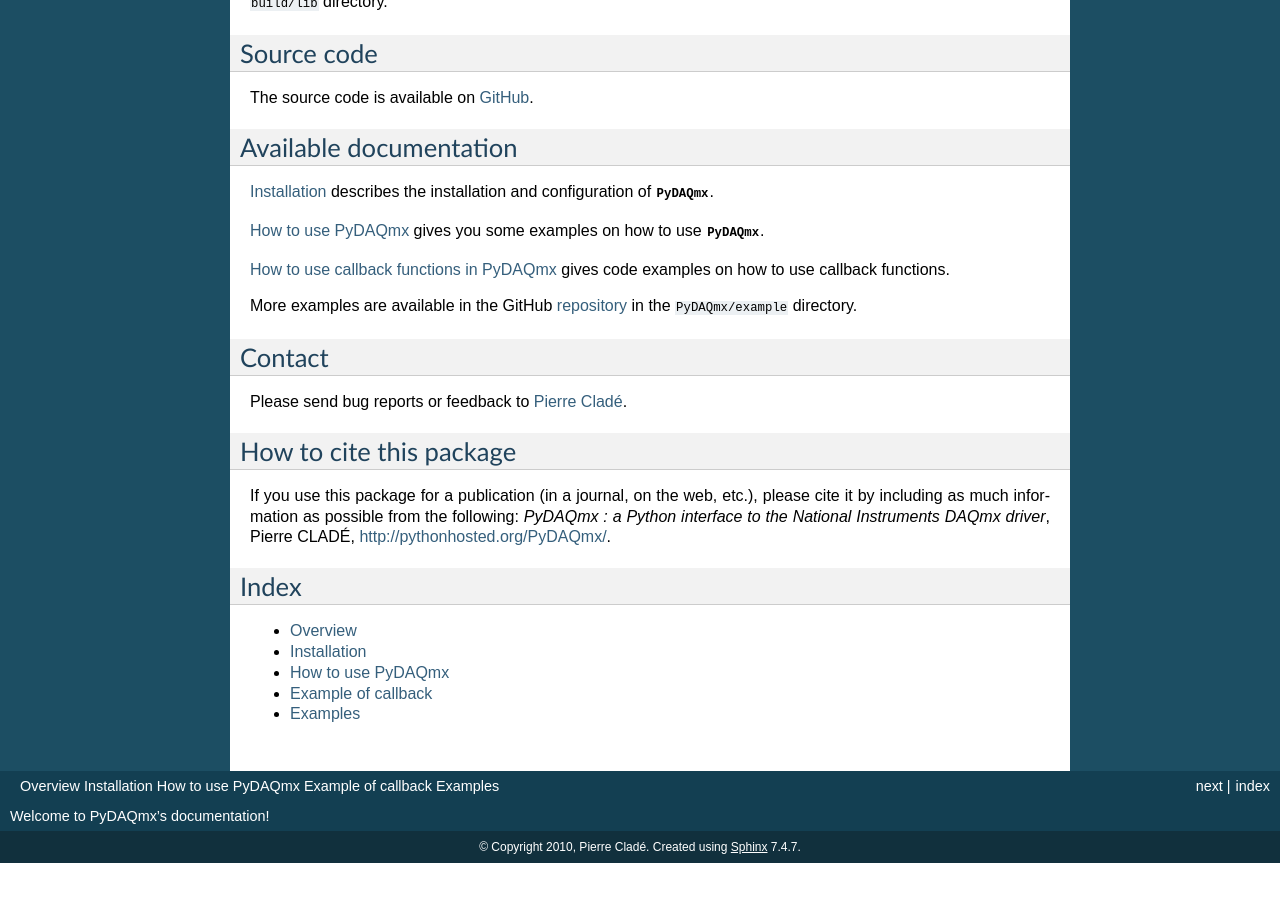
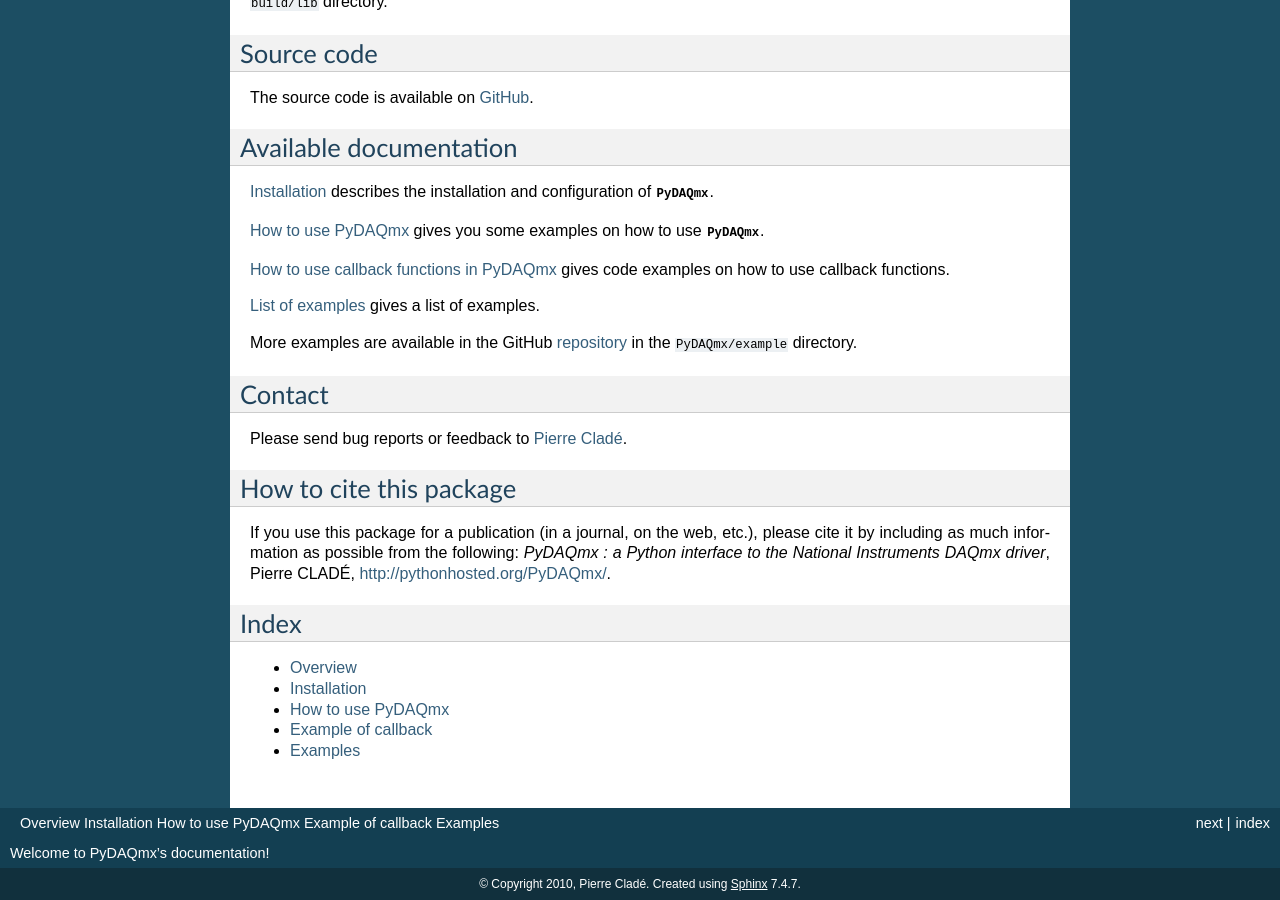
Before and after one commit to clade/PyDAQmx, a Sphinx documentation site: the page built from doc/index.rst, in a window 1280 px wide and 900 px high, scrolled down 1134 px. Built offline with Sphinx 7.4.7, drawn with Linux system fonts in a browser that asks for light colours; formulas are drawn with MathJax 3; before the commit the page ends 1997 px from its top, so only the background shows below that.

Commit message:
doc update

```diff
--- a/doc/index.rst
+++ b/doc/index.rst
@@ -72,6 +72,8 @@ Available documentation
 
 :doc:`callback` gives code examples on how to use callback functions.
 
+:doc:`example` gives a list of examples.
+
 More examples are available in the GitHub
 `repository <https://github.com/clade/PyDAQmx>`_ in the :file:`PyDAQmx/example`
 directory.
```
